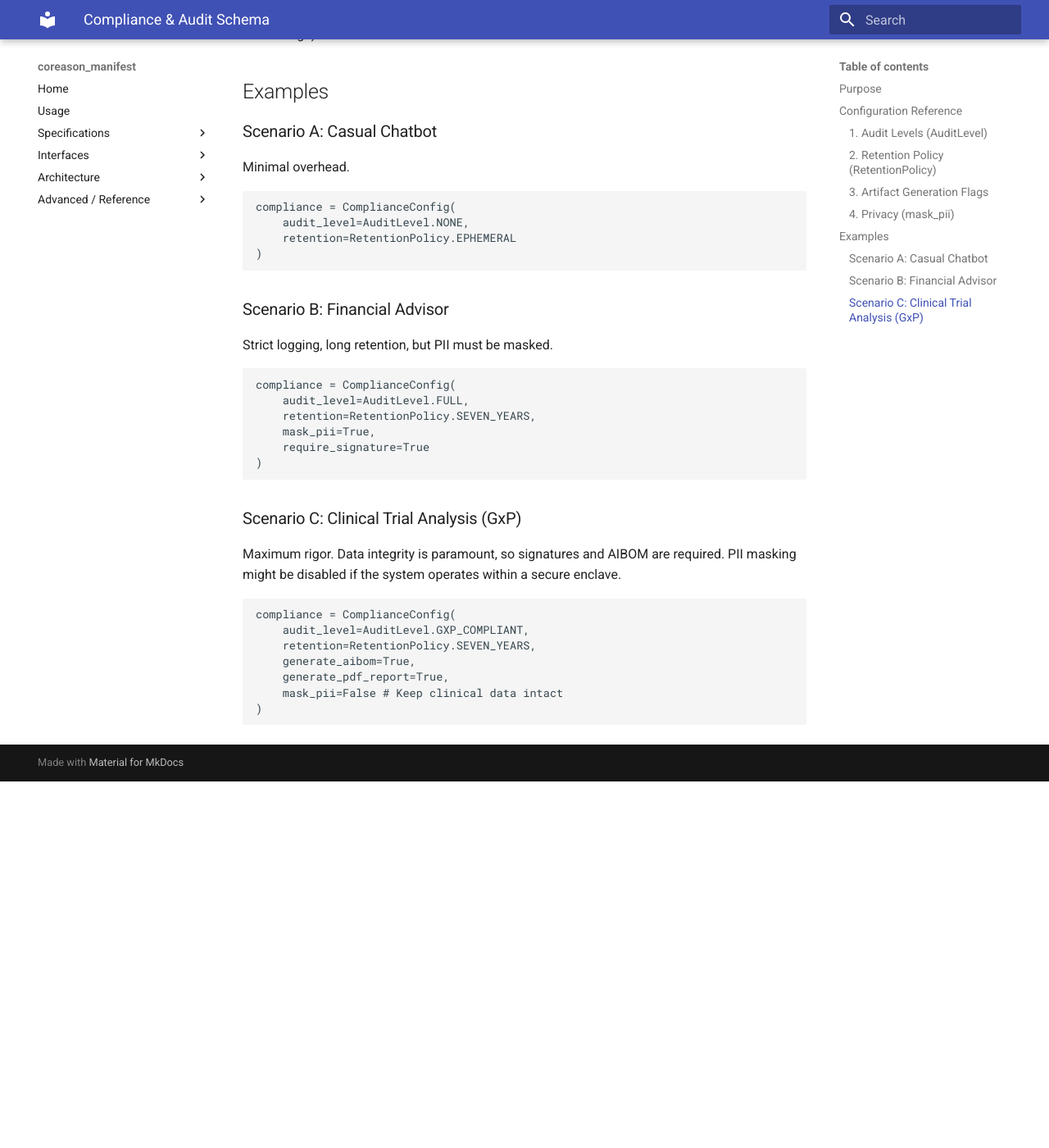
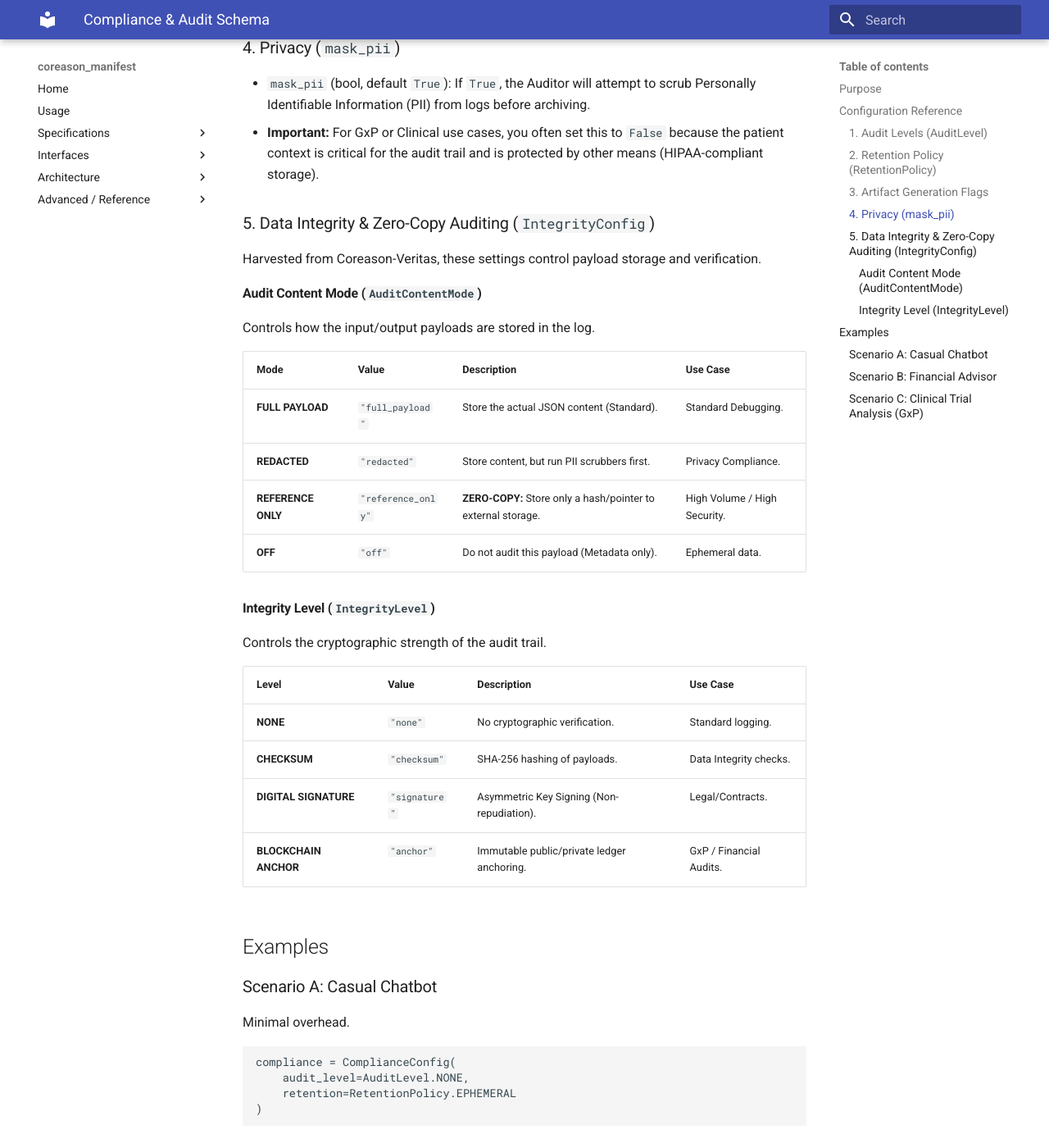
Before and after one commit to CoReason-AI/coreason-manifest, an MkDocs documentation site: the page built from docs/compliance_schema.md, in a window 1280 px wide and 1400 px high, scrolled down 2218 px. Shown: the whole window at 82% size. Built offline with MkDocs 1.6.1 and Material for MkDocs 9.7.7, drawn with Linux system fonts in a browser that asks for light colours; before the commit the page ends 3171 px from its top, so only the background shows below that; some of the changed text lies outside the part shown.

Commit message:
feat(compliance): Implement Veritas Integrity & Zero-Copy Auditing Schemas (#434)
* feat(compliance): Implement Zero-Copy Auditing and Integrity Config

- Extracted compliance logic from `recipe.py` to `compliance.py` for modularity.
- Added `IntegrityConfig` for Zero-Copy Auditing (`reference_only`) and Cryptographic Anchoring (`anchor`).
- Defined `AuditContentMode` and `IntegrityLevel` enums.
- Updated `ComplianceConfig` to include the new `integrity` field.
- Added comprehensive tests in `tests/test_v2_veritas_harvest.py` covering edge cases, complex scenarios, and serialization.
- Updated `docs/compliance_schema.md` and added `docs/veritas_integrity.md` for detailed documentation.

````diff
--- a/docs/compliance_schema.md
+++ b/docs/compliance_schema.md
@@ -13,13 +13,16 @@ The `ComplianceConfig` schema standardizes these requirements within the manifes
 
 ## Configuration Reference
 
-The `ComplianceConfig` model is located at `src/coreason_manifest/spec/v2/recipe.py`.
+The `ComplianceConfig` model is located at `src/coreason_manifest/spec/v2/compliance.py`.
 
 ```python
-from coreason_manifest.spec.v2.recipe import (
+from coreason_manifest.spec.v2.compliance import (
     ComplianceConfig,
     AuditLevel,
-    RetentionPolicy
+    RetentionPolicy,
+    IntegrityConfig,
+    AuditContentMode,
+    IntegrityLevel
 )
 
 config = ComplianceConfig(
@@ -28,7 +31,13 @@ config = ComplianceConfig(
     generate_aibom=False,
     generate_pdf_report=False,
     require_signature=False,
-    mask_pii=True
+    mask_pii=True,
+    # New in V2 (Veritas Harvest)
+    integrity=IntegrityConfig(
+        input_mode=AuditContentMode.FULL_PAYLOAD,
+        output_mode=AuditContentMode.REFERENCE_ONLY,
+        integrity_level=IntegrityLevel.CHECKSUM
+    )
 )
 ```
 
@@ -67,6 +76,32 @@ Controls *how long* the audit artifacts must be retained by the storage backend.
 *   `mask_pii` (bool, default `True`): If `True`, the Auditor will attempt to scrub Personally Identifiable Information (PII) from logs before archiving.
 *   **Important:** For GxP or Clinical use cases, you often set this to `False` because the patient context is critical for the audit trail and is protected by other means (HIPAA-compliant storage).
 
+### 5. Data Integrity & Zero-Copy Auditing (`IntegrityConfig`)
+
+Harvested from Coreason-Veritas, these settings control payload storage and verification.
+
+#### Audit Content Mode (`AuditContentMode`)
+
+Controls how the input/output payloads are stored in the log.
+
+| Mode | Value | Description | Use Case |
+| :--- | :--- | :--- | :--- |
+| **FULL PAYLOAD** | `"full_payload"` | Store the actual JSON content (Standard). | Standard Debugging. |
+| **REDACTED** | `"redacted"` | Store content, but run PII scrubbers first. | Privacy Compliance. |
+| **REFERENCE ONLY** | `"reference_only"` | **ZERO-COPY:** Store only a hash/pointer to external storage. | High Volume / High Security. |
+| **OFF** | `"off"` | Do not audit this payload (Metadata only). | Ephemeral data. |
+
+#### Integrity Level (`IntegrityLevel`)
+
+Controls the cryptographic strength of the audit trail.
+
+| Level | Value | Description | Use Case |
+| :--- | :--- | :--- | :--- |
+| **NONE** | `"none"` | No cryptographic verification. | Standard logging. |
+| **CHECKSUM** | `"checksum"` | SHA-256 hashing of payloads. | Data Integrity checks. |
+| **DIGITAL SIGNATURE** | `"signature"` | Asymmetric Key Signing (Non-repudiation). | Legal/Contracts. |
+| **BLOCKCHAIN ANCHOR** | `"anchor"` | Immutable public/private ledger anchoring. | GxP / Financial Audits. |
+
 ## Examples
 
 ### Scenario A: Casual Chatbot
@@ -103,6 +138,9 @@ compliance = ComplianceConfig(
     retention=RetentionPolicy.SEVEN_YEARS,
     generate_aibom=True,
     generate_pdf_report=True,
-    mask_pii=False # Keep clinical data intact
+    mask_pii=False, # Keep clinical data intact
+    integrity=IntegrityConfig(
+        integrity_level=IntegrityLevel.BLOCKCHAIN_ANCHOR
+    )
 )
 ```
````
Also changed, not shown: docs/veritas_integrity.md (added, +81 -0 lines), 4 other files.
